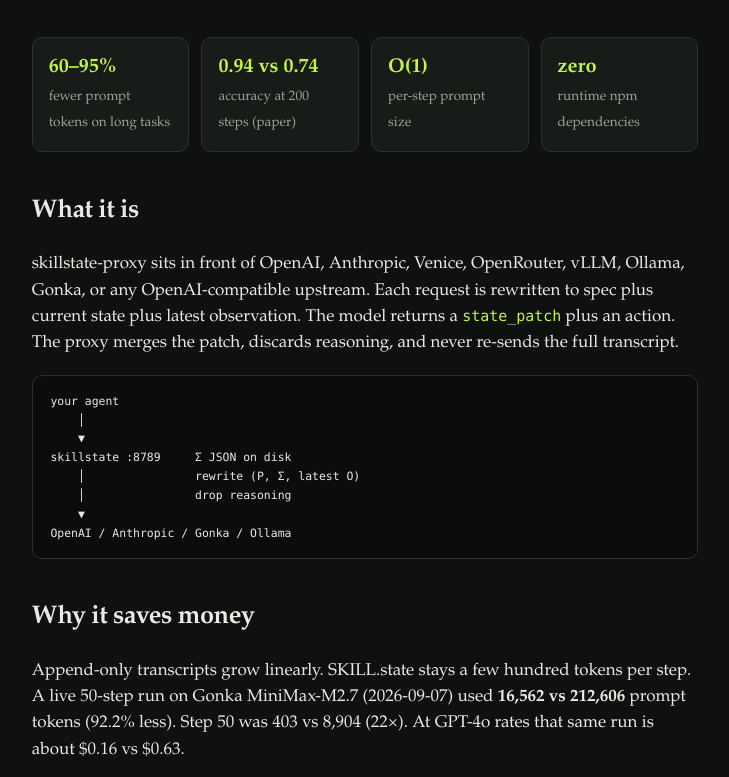
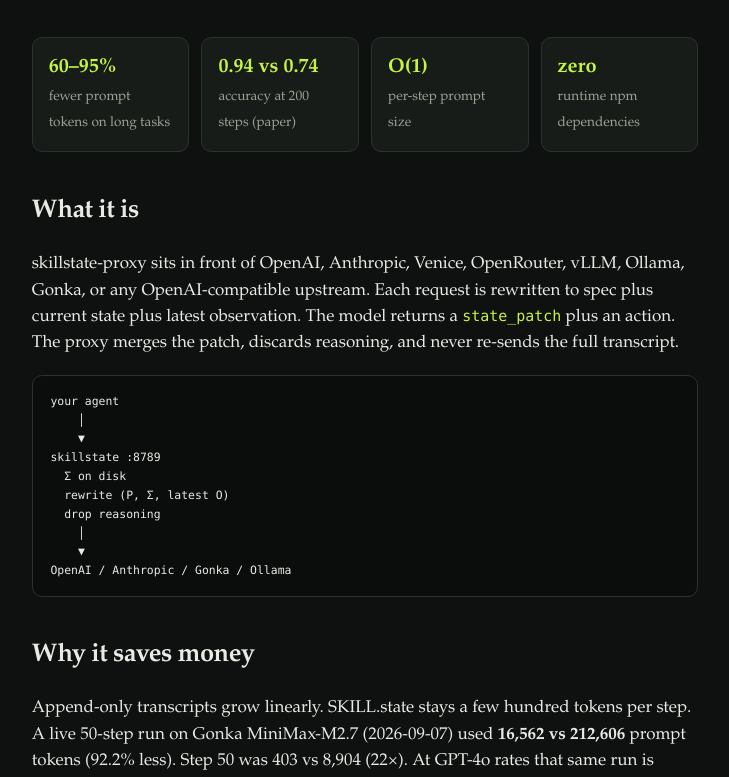
Before and after one commit to NosytLabs/skillstate-proxy, a website: page docs/index.html in a window 1280 px wide. Shown: the part 458-1235 px from the top of the page, without its empty margins (275-1004 px from the left). Drawn offline with Linux system fonts and the light colour scheme.

Commit message:
docs(pages): single-column diagram so it doesn't wrap

```diff
--- a/docs/index.html
+++ b/docs/index.html
@@ -56,9 +56,11 @@
       <pre class="diagram"><code>your agent
     │
     ▼
-skillstate :8789     Σ JSON on disk
-    │                rewrite (P, Σ, latest O)
-    │                drop reasoning
+skillstate :8789
+  Σ on disk
+  rewrite (P, Σ, latest O)
+  drop reasoning
+    │
     ▼
 OpenAI / Anthropic / Gonka / Ollama</code></pre>
     </section>
```
